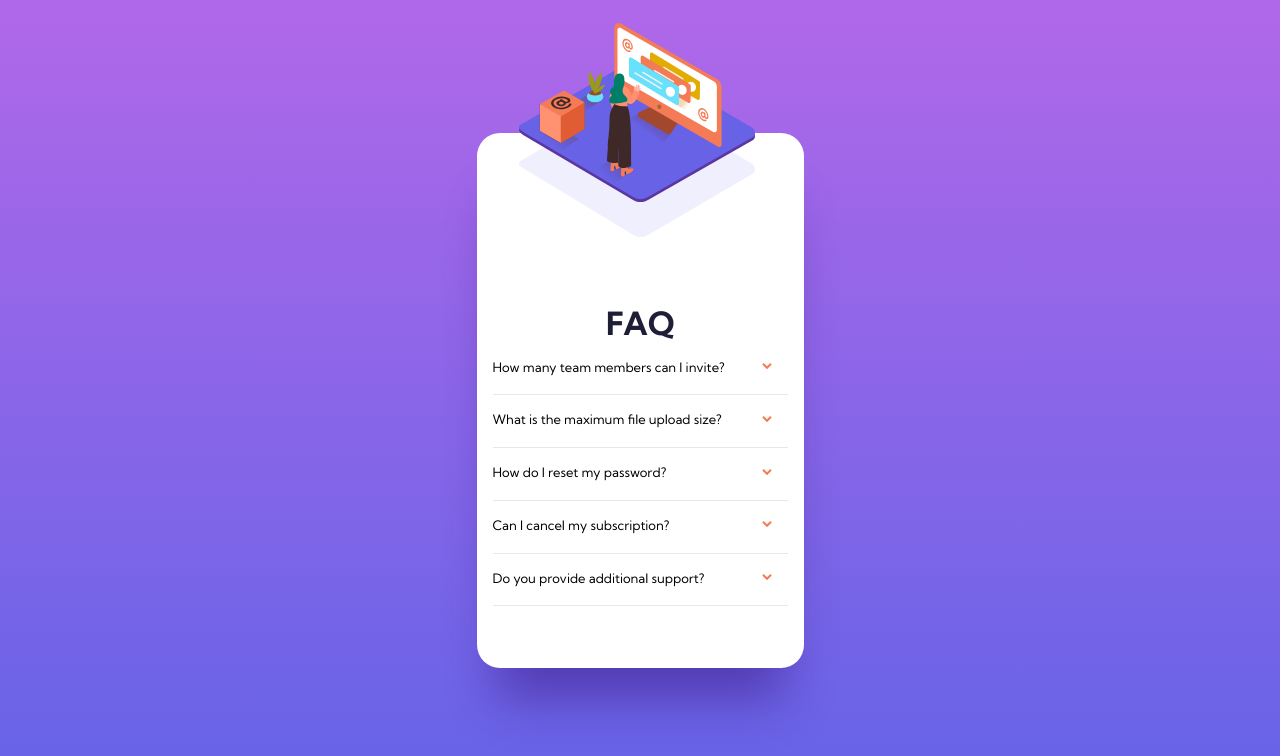
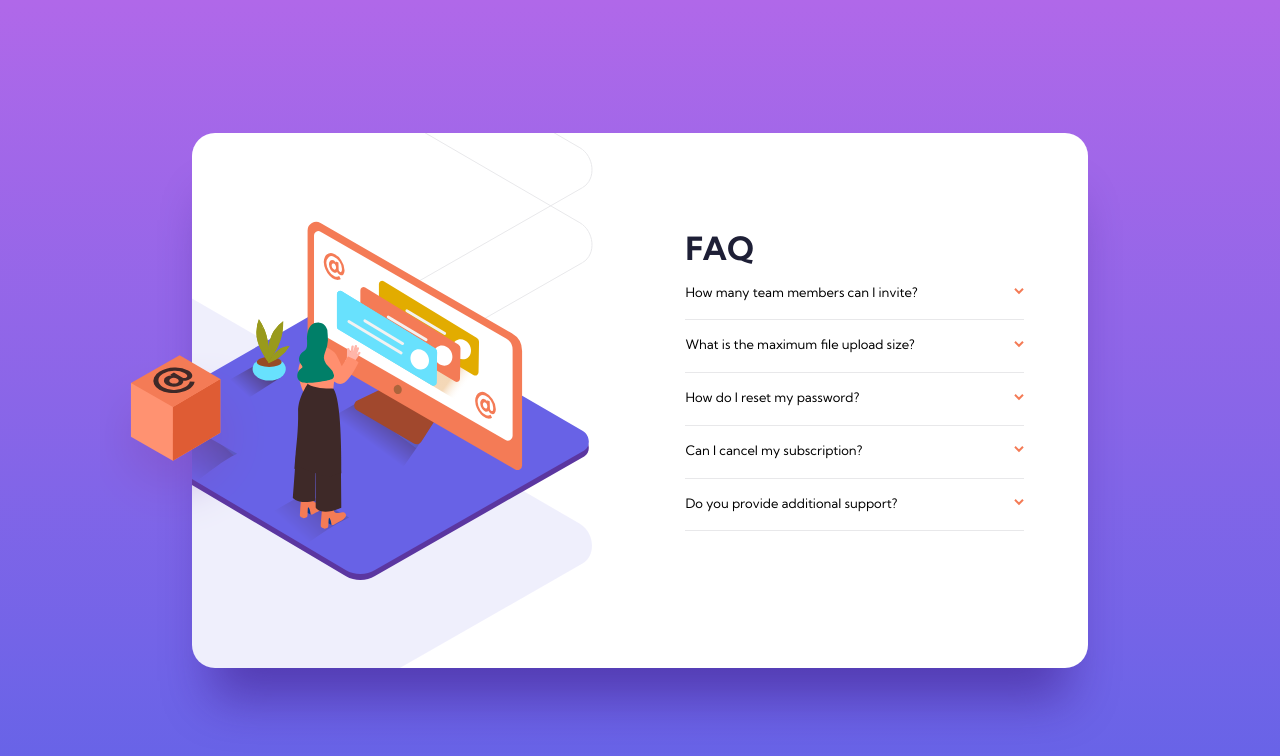
Before and after one commit to Have-Samuel/fAQ-accordion-card, a website: page index.html in a window 1280 px wide. Drawn offline with Linux system fonts and the light colour scheme.

Commit message:
Styling the desktop version

```diff
--- a/index.html
+++ b/index.html
@@ -11,8 +11,7 @@
 </head>
 <body>
   <div class="section">
-    <!-- <div class="mobile-shade"></div> -->
-    <div class="mobile-image"></div>
+    <div class="image"></div>
     <main>
       <h1>FAQ</h1>
     <div class="container">
--- a/style.css
+++ b/style.css
@@ -23,7 +23,7 @@ body {
   box-shadow: 0 50px 50px -20px rgba(53, 18, 122, 0.4972);
 }
 
-.mobile-image {
+.image {
   position: relative;
   height: 250px;
   width: 236px;
@@ -43,7 +43,7 @@ h1 {
   line-height: 40px;
   letter-spacing: 0;
   text-align: left;
-  color: rgba(30, 31, 54, 1);
+  color: #1e1f36;
   padding: 0 8.1rem;
 }
 
@@ -106,3 +106,46 @@ h1 {
 .visible .question img {
   transform: rotate(180deg);
 }
+
+@media (min-width: 1200px) {
+  .section {
+    display: flex;
+    justify-content: space-around;
+    align-items: center;
+    height: 509px;
+    max-width: 920px;
+    width: 70%;
+    background-image: url('./images/illustration-woman-online-desktop.svg'), url('./images/bg-pattern-desktop.svg');
+    background-repeat: no-repeat;
+    background-position: left -75px center, left -565px bottom -148px;
+    /* background-size: auto auto; */
+  }
+
+  .image {
+    position: relative;
+    background-image: url('./images/illustration-box-desktop.svg');
+    top: 10px;
+    left: -172px;
+    background-size: auto;
+    background-position: left -20px bottom 38px;
+  }
+
+  h1 {
+    padding: 0 0 0 1rem;
+  }
+
+  .container {
+    width: 100%;
+    max-width: 350px;
+    margin-right: 5rem;
+  }
+
+  .question,
+  .answer {
+    max-width: 350px;
+  }
+
+  .answer {
+    margin: 0;
+  }
+}
```
